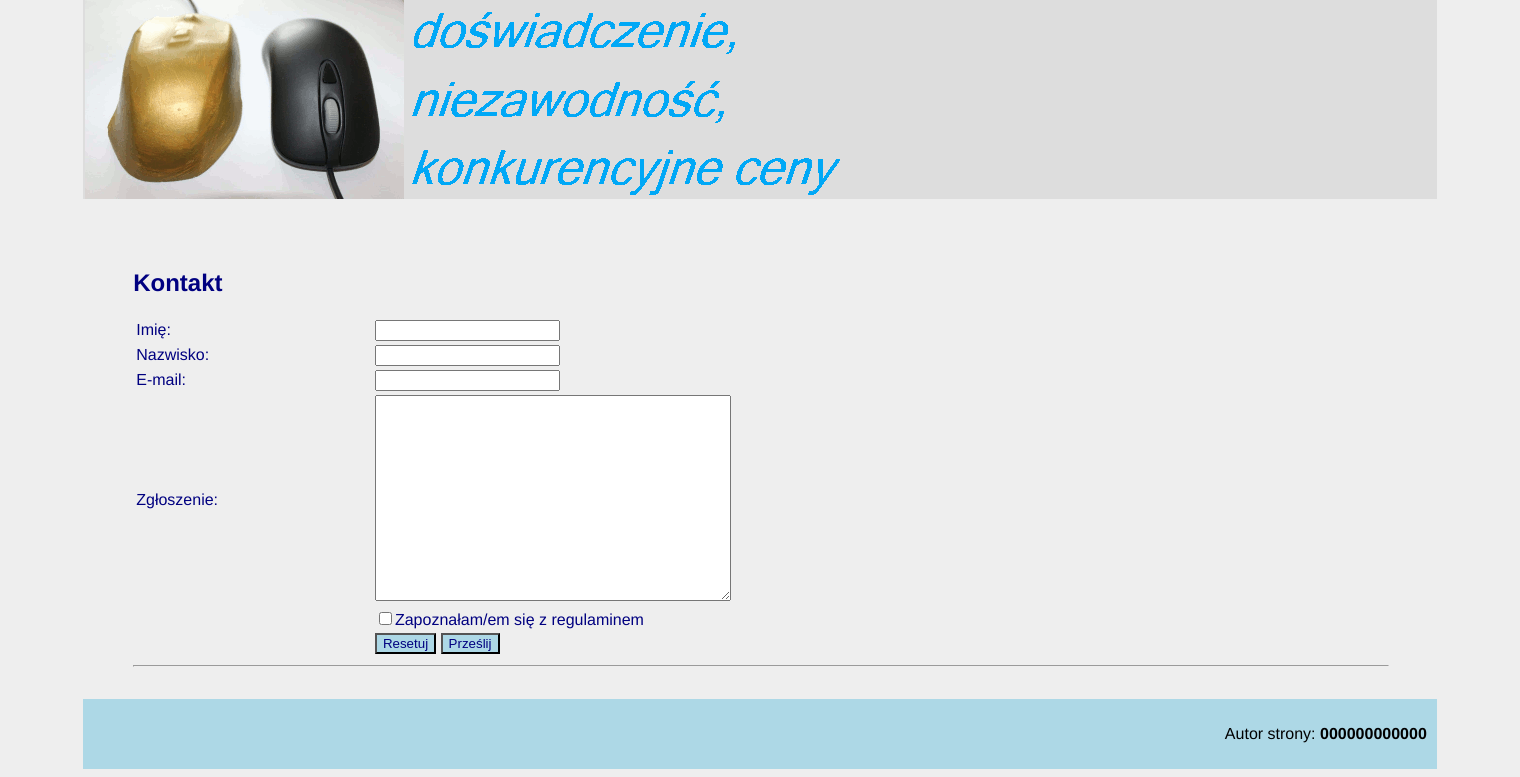
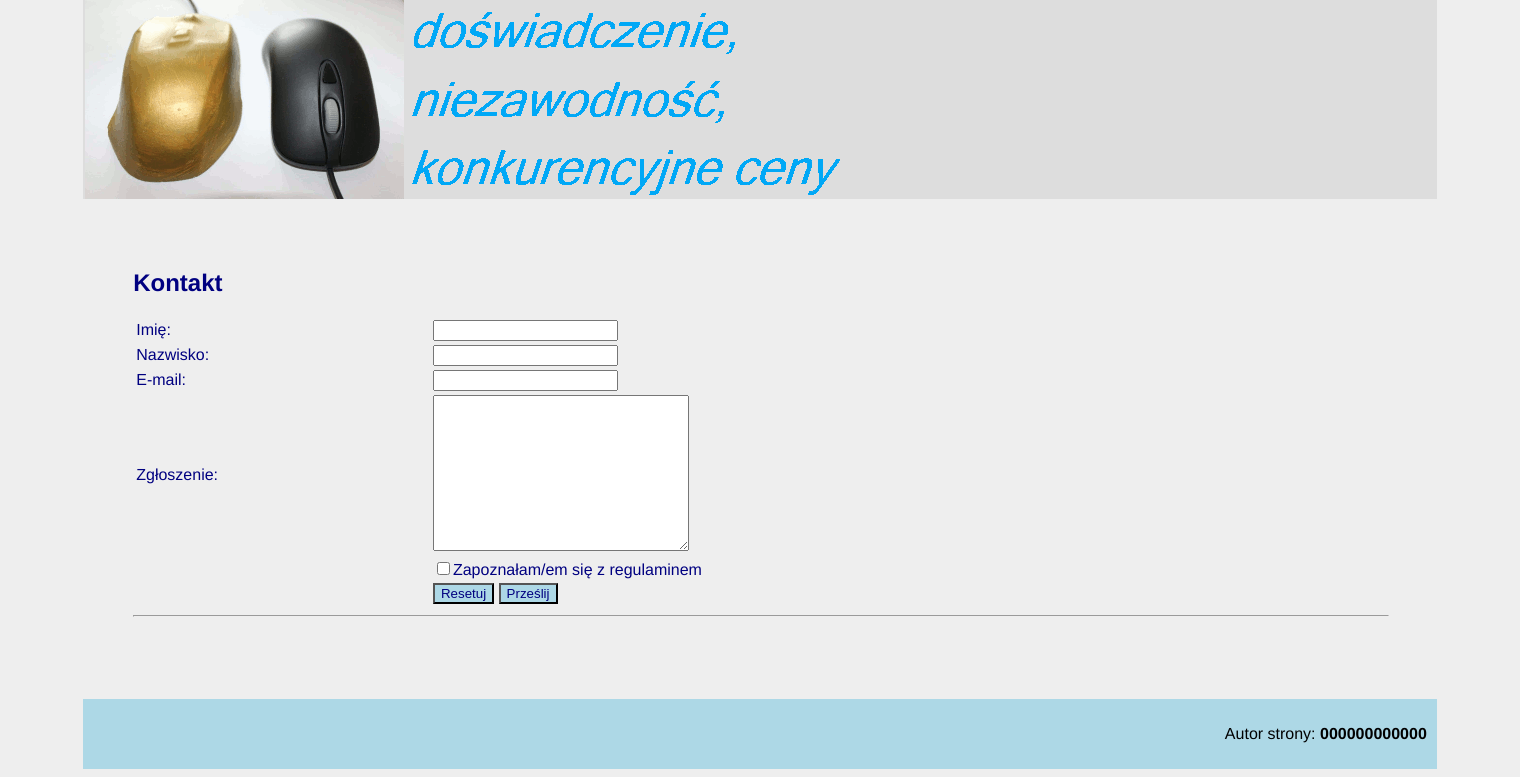
Before and after one commit to ForcedBucket122/Paw, a PHP site: page /kontakt.html in a window 1520 px wide. Shown: the part 129-906 px from the top of the page. Run offline with PHP 8.4, Linux system fonts and the light colour scheme.

Commit message:
3.5/4 ez?

```diff
--- a/klasa 3/egzaminy/01_01/kontakt.html
+++ b/klasa 3/egzaminy/01_01/kontakt.html
@@ -65,21 +65,21 @@
 
     <script>
         function wyslij() {
-            let imie = document.getElementById("imie").value;
-            let nazwisko = document.getElementById("nazwisko").value;
-            var email = document.getElementById("email").value;
-            var zgloszenie = document.getElementById("zgloszenie").value;
-            var check = document.getElementById("check").checked;
+            let imie = document.querySelector("#imie").value;
+            let nazwisko = document.querySelector("#nazwisko").value;
+            var email = document.querySelector("#email").value;
+            var zgloszenie = document.querySelector("#zgloszenie").value;
+            var check = document.querySelector("#check").checked;
 
             imie = imie.toUpperCase();
             nazwisko = nazwisko.toUpperCase();
 
             if (check) {
-                document.getElementById("wynik").innerHTML = imie+" "+nazwisko+ "<br>Treść Twojej sprawy: "+zgloszenie;
-                document.getElementById("wynik").style.color="navy";
+                document.querySelector("#wynik").innerHTML = imie+" "+nazwisko+ "<br>Treść Twojej sprawy: "+zgloszenie;
+                document.querySelector("#wynik").style.color="navy";
             } else {
-                document.getElementById("wynik").innerHTML = "Musisz zapoznać się z regulaminem";
-                document.getElementById("wynik").style.color = "red";
+                document.querySelector("#wynik").innerHTML = "Musisz zapoznać się z regulaminem";
+                document.querySelector("#wynik").style.color = "red";
             }
         }
 
--- a/klasa 3/egzaminy/01_01/styl.css
+++ b/klasa 3/egzaminy/01_01/styl.css
@@ -48,8 +48,8 @@ a:hover{
     border: solid 1px navy;
 }
 textarea{
-    height: 200px;
-    width: 350px;
+    height: 150px;
+    width: 250px;
 }
 hr{
     width: 100%;;
```
